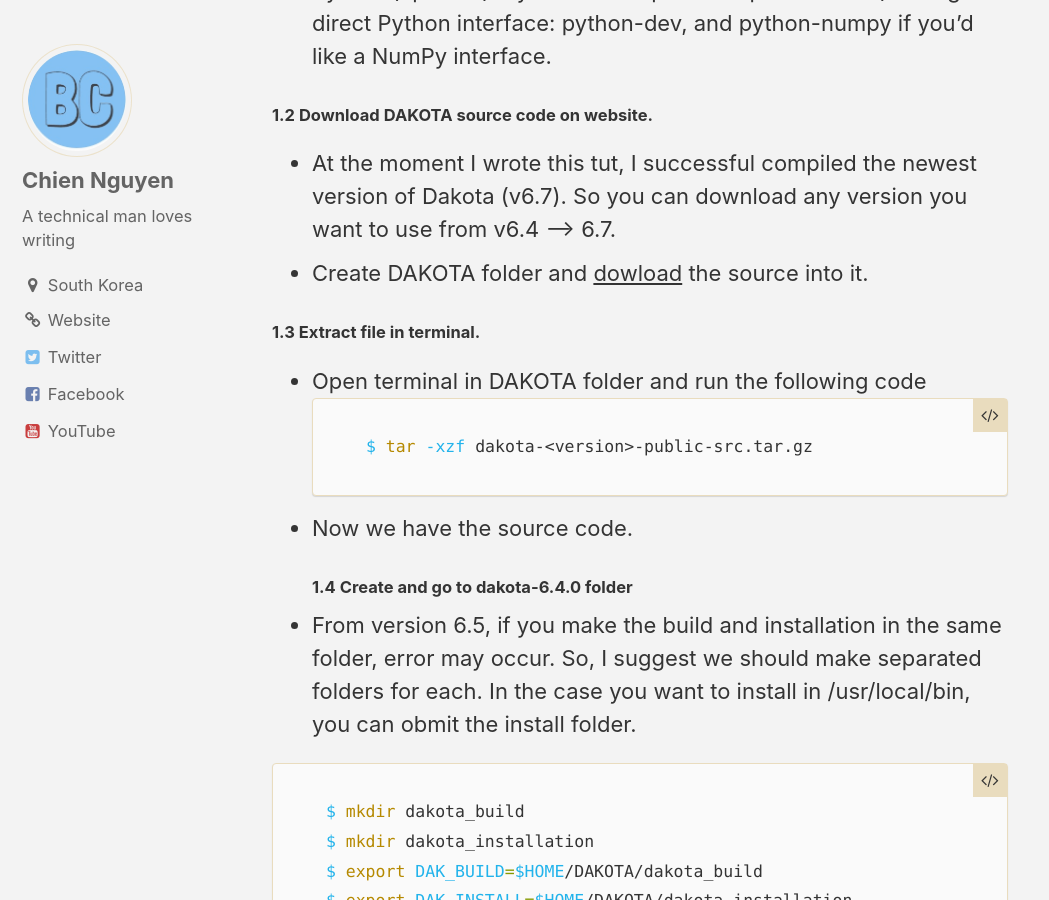
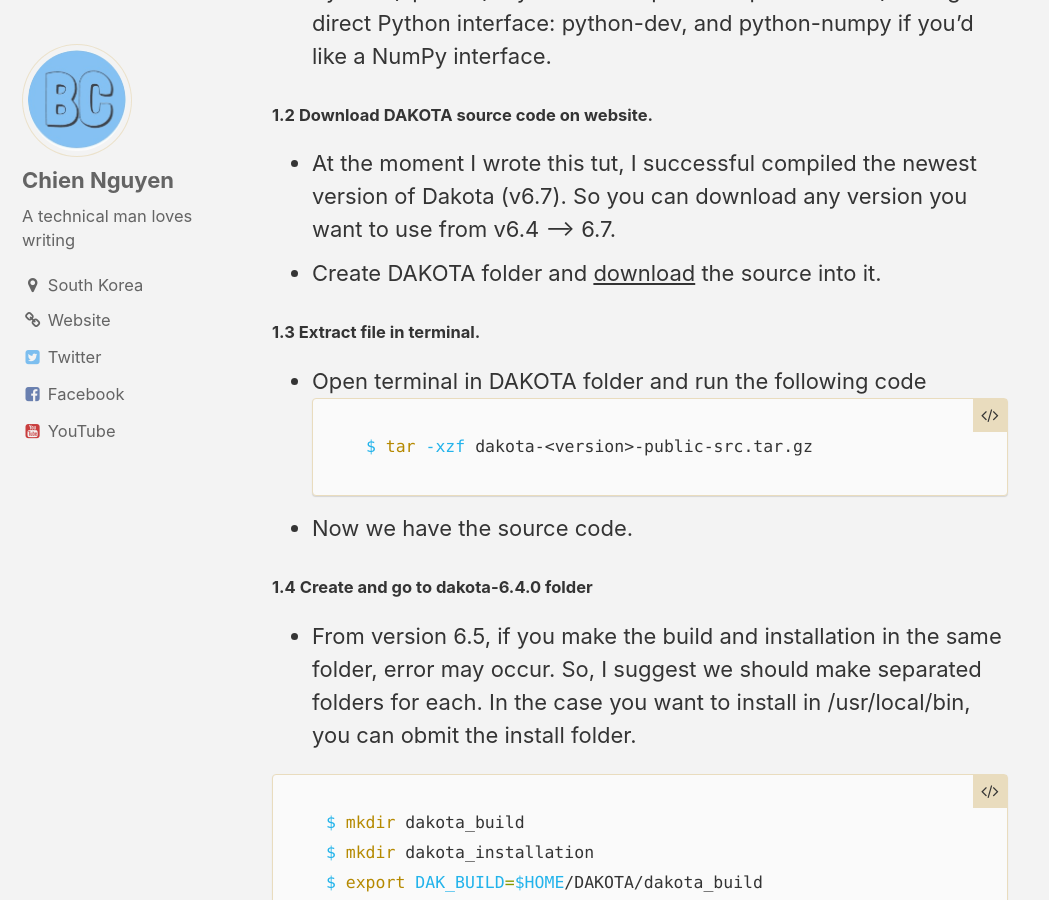
Before and after one commit to chienfm/chienfm.github.io, a Jekyll site: the page built from _posts/2017-10-22-Compile-Dakota-for-Ubuntu-16.04.md, in a window 1280 px wide and 900 px high, scrolled down 1419 px. Shown: the whole window, without its empty margins (0-1049 px from the left). Built offline with Jekyll 4.4.1, drawn with Linux system fonts in a browser that asks for light colours; nearby versions of some CDN libraries; comment, search, counter and statistics services are not loaded.

Commit message:
Fix typo

````diff
--- a/_posts/2017-10-22-Compile-Dakota-for-Ubuntu-16.04.md
+++ b/_posts/2017-10-22-Compile-Dakota-for-Ubuntu-16.04.md
@@ -41,7 +41,7 @@ However, Sandia Lab does not provide a build version for Ubuntu. Also, when I lo
 #### 1.2 Download DAKOTA source code on website.
 
   - At the moment I wrote this tut, I successful compiled the newest version of Dakota (v6.7). So you can download any version you want to use from v6.4 --> 6.7.
-  - Create DAKOTA folder and [dowload](https://dakota.sandia.gov/download) the source into it.
+  - Create DAKOTA folder and [download](https://dakota.sandia.gov/download) the source into it.
 
 #### 1.3  Extract file in terminal.
 
@@ -50,6 +50,7 @@ However, Sandia Lab does not provide a build version for Ubuntu. Also, when I lo
   $ tar -xzf dakota-<version>-public-src.tar.gz
   ```
   - Now we have the source code.
+
 #### 1.4 Create and go to dakota-6.4.0 folder
 
   - From version 6.5, if you make the build and installation in the same folder, error may occur. So, I suggest we should make separated folders for each. In the case you want to install in /usr/local/bin, you can obmit the install folder.
@@ -113,14 +114,14 @@ However, Sandia Lab does not provide a build version for Ubuntu. Also, when I lo
 
 #### 3.1 Add Path
 
-- ***If you install dakota in your specific folder***, do not forget to add the following environment variables to your *.bashrc* file. Add the following lines at the end of *bashrc* and save
+  - ***If you install dakota in your specific folder***, do not forget to add the following environment variables to your *.bashrc* file. Add the following lines at the end of *bashrc* and save
 
    ```bash
    $ gedit ~/.bashrc
    $ export PATH=$PATH:~/DAKOTA/dakota_installation/bin:~/DAKOTA/dakota_installation/test
    $ export LD_LIBRARY_PATH=$LD_LIBRARY_PATH:~/DAKOTA/dakota_installation/bin:~/DAKOTA/dakota_installation/lib
    ```
-- If you install in default folder, just obmit this step.
+  - If you install in default folder, just obmit this step.
 #### 3.2 Test build
 
    ```bash
````
